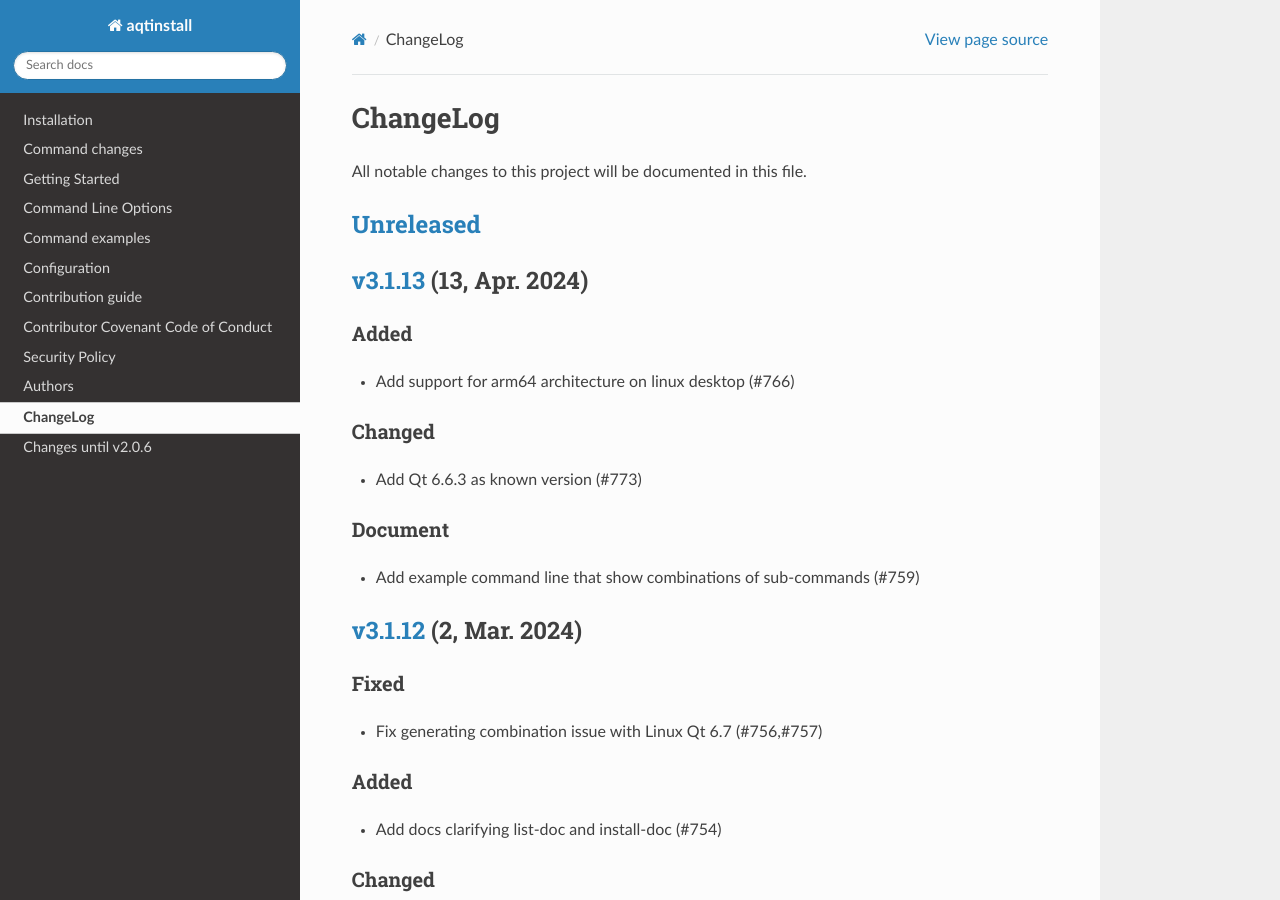
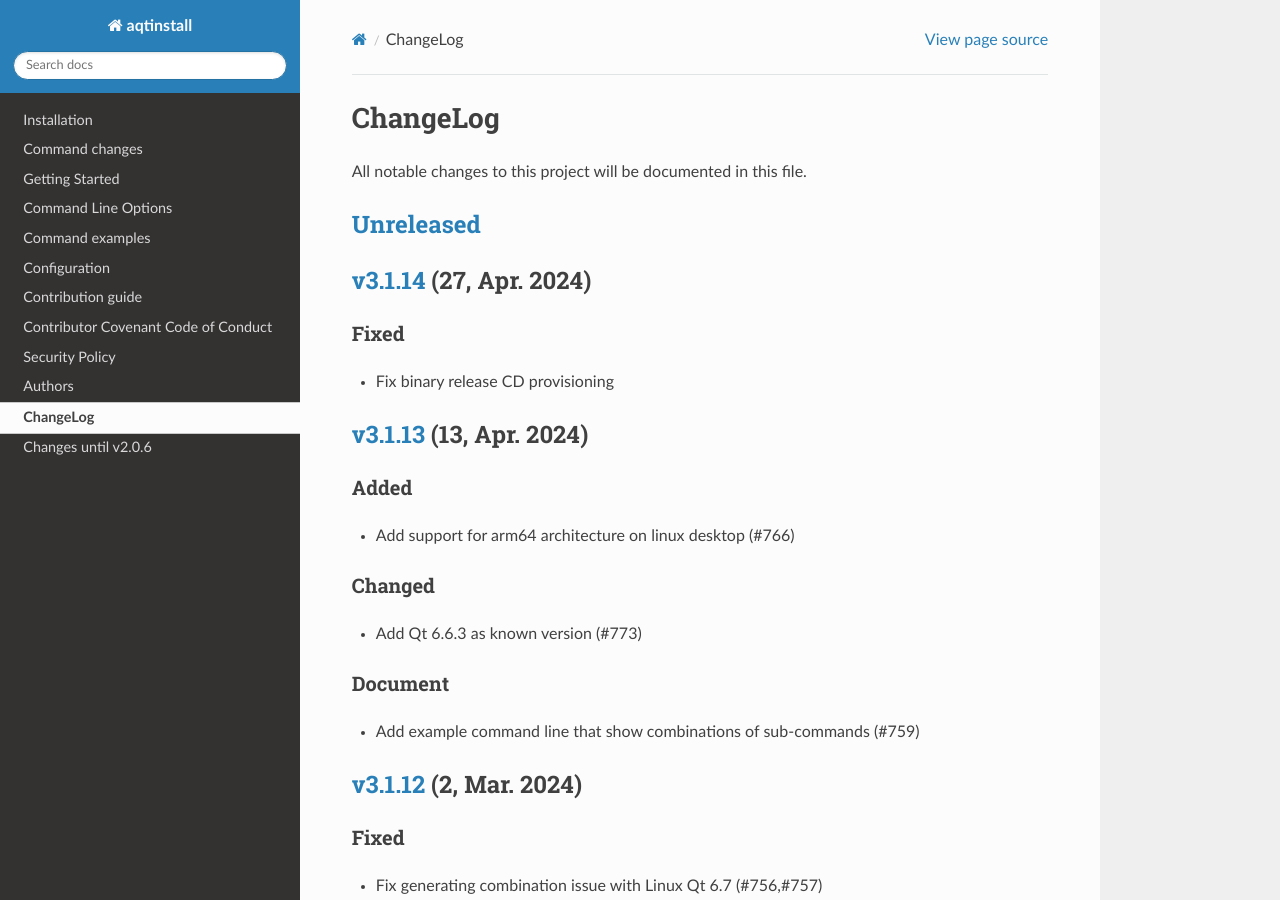
Before and after one commit to miurahr/aqtinstall, a Sphinx documentation site: the page built from docs/CHANGELOG.rst, in a window 1280 px wide and 900 px high. Built offline with Sphinx 7.4.7 and the Read the Docs theme 2.0.0, drawn with Linux system fonts in a browser that asks for light colours; the version number could not be read and is left out.

Commit message:
Release v3.1.14
Signed-off-by: Hiroshi Miura <miurahr@linux.com>

```diff
--- a/docs/CHANGELOG.rst
+++ b/docs/CHANGELOG.rst
@@ -12,6 +12,13 @@ All notable changes to this project will be documented in this file.
 
 `Unreleased`_
 =============
+
+`v3.1.14`_ (27, Apr. 2024)
+==========================
+
+Fixed
+-----
+* Fix binary release CD provisioning
 
 `v3.1.13`_ (13, Apr. 2024)
 ==========================
@@ -354,7 +361,8 @@ Security
 * Check Update.xml file with SHA256 hash (#493)
 
 
-.. _Unreleased: https://github.com/miurahr/aqtinstall/compare/v3.1.13...HEAD
+.. _Unreleased: https://github.com/miurahr/aqtinstall/compare/v3.1.14...HEAD
+.. _v3.1.14: https://github.com/miurahr/aqtinstall/compare/v3.1.13...v3.1.14
 .. _v3.1.13: https://github.com/miurahr/aqtinstall/compare/v3.1.12...v3.1.13
 .. _v3.1.12: https://github.com/miurahr/aqtinstall/compare/v3.1.11...v3.1.12
 .. _v3.1.11: https://github.com/miurahr/aqtinstall/compare/v3.1.10...v3.1.11
```
